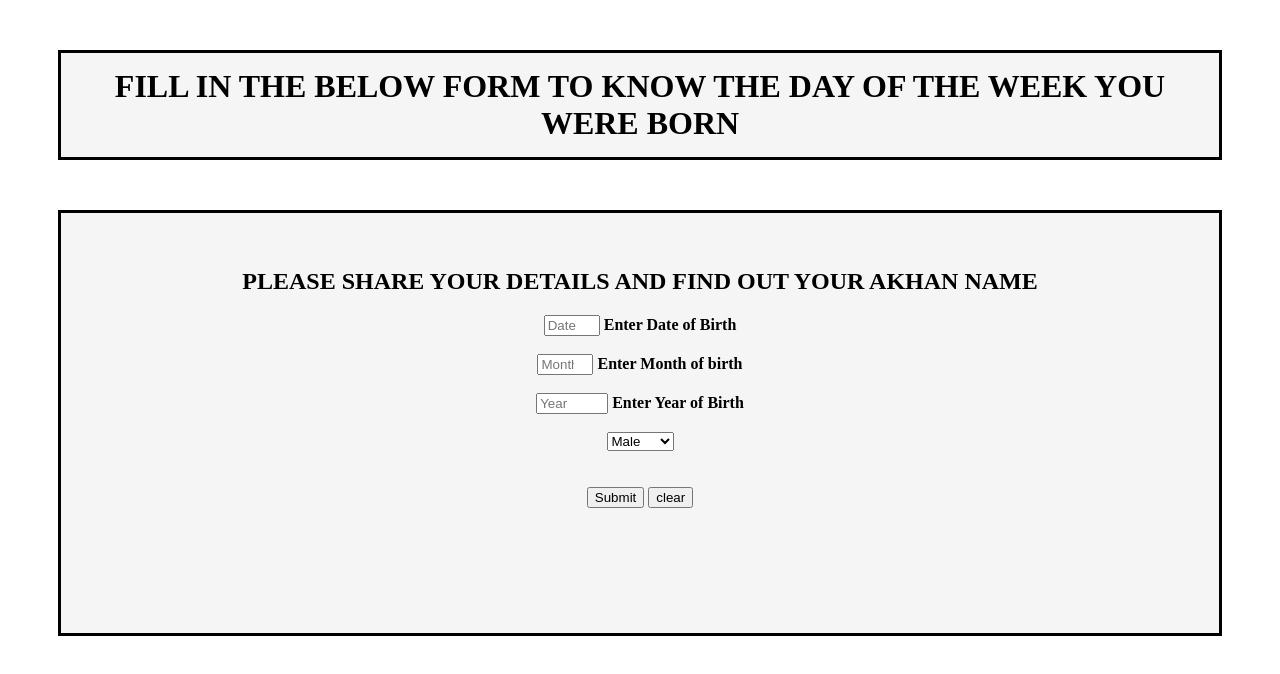
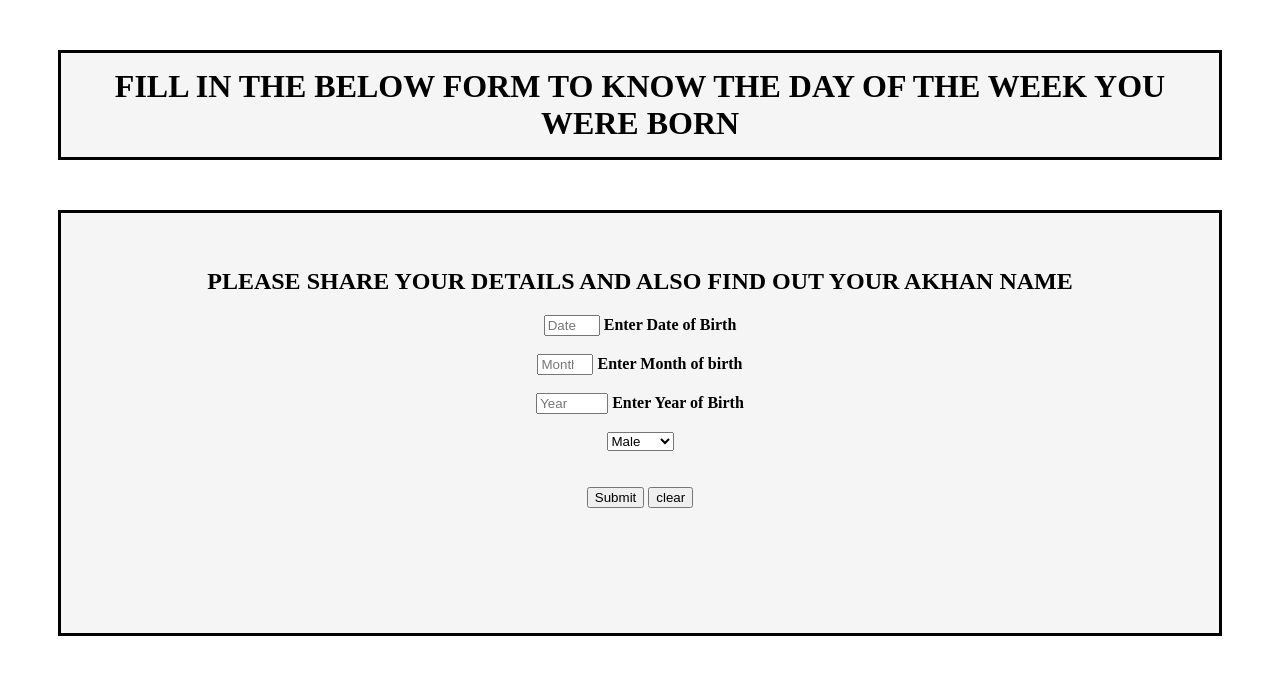
Before and after one commit to alexgathuri/Birthday-system-calculator, a plain HTML site: page index.html in a window 1280 px wide. Drawn offline with Linux system fonts and the light colour scheme.

Commit message:
Made some minor changes on the Landing page.

```diff
--- a/index.html
+++ b/index.html
@@ -11,7 +11,8 @@
 <h1 id="refresh"><b>FILL IN THE BELOW FORM TO KNOW THE DAY OF THE WEEK YOU WERE BORN </b></h1>
 <section>
     <form id="calculate">
-        <h2><b>PLEASE SHARE YOUR DETAILS AND FIND OUT YOUR AKHAN NAME</b></h2>
+        <h2><b>PLEASE SHARE YOUR DETAILS AND ALSO FIND OUT YOUR AKHAN NAME</b></h2>
+
 
         <input id="birthd" type = "number" name="birthD" placeholder="Date" min="1" max="31" required> <b>Enter Date of Birth</b>
         <br><br>
```
